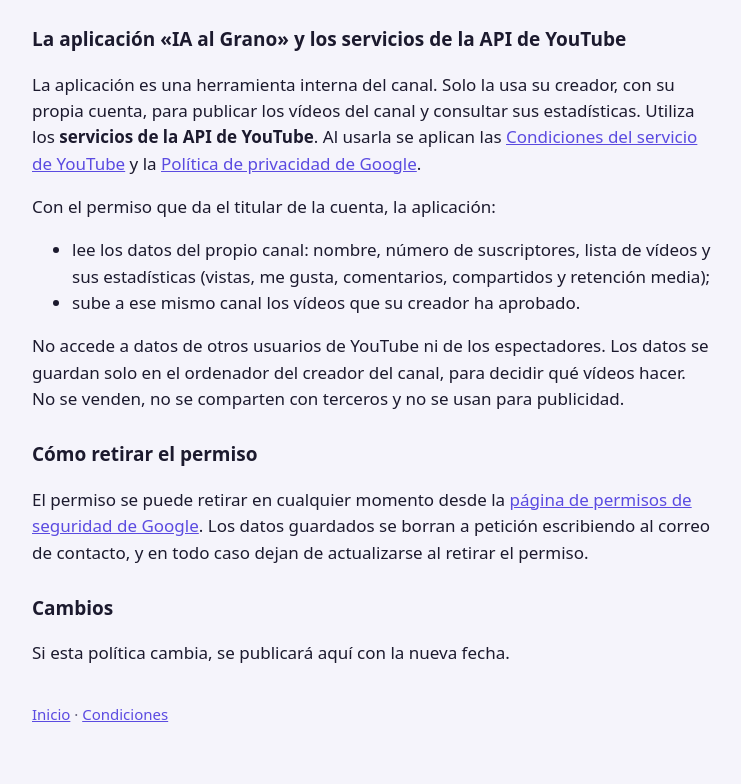
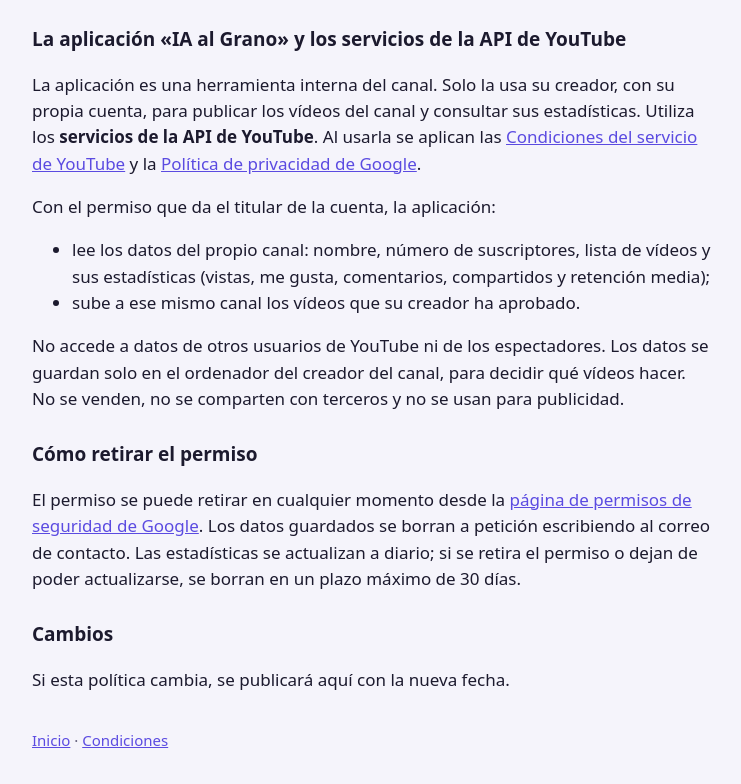
Before and after one commit to trucosalgrano/trucosalgrano.github.io, a plain HTML site: page privacidad.html in a window 1280 px wide. Shown: the part 465-1249 px from the top of the page, without its empty margins (268-1009 px from the left). Drawn offline with Linux system fonts and the light colour scheme.

Commit message:
Privacidad: los datos de YouTube se borran en 30 dias si no se actualizan
Co-Authored-By: Claude Opus 5.5 <noreply@anthropic.com>

```diff
--- a/privacidad.html
+++ b/privacidad.html
@@ -56,7 +56,8 @@ No se venden, no se comparten con terceros y no se usan para publicidad.</p>
 <p>El permiso se puede retirar en cualquier momento desde la
 <a href="https://security.google.com/settings/security/permissions">página de permisos de
 seguridad de Google</a>. Los datos guardados se borran a petición escribiendo al correo
-de contacto, y en todo caso dejan de actualizarse al retirar el permiso.</p>
+de contacto. Las estadísticas se actualizan a diario; si se retira el permiso o dejan
+de poder actualizarse, se borran en un plazo máximo de 30 días.</p>
 
 <h2>Cambios</h2>
 <p>Si esta política cambia, se publicará aquí con la nueva fecha.</p>
```
